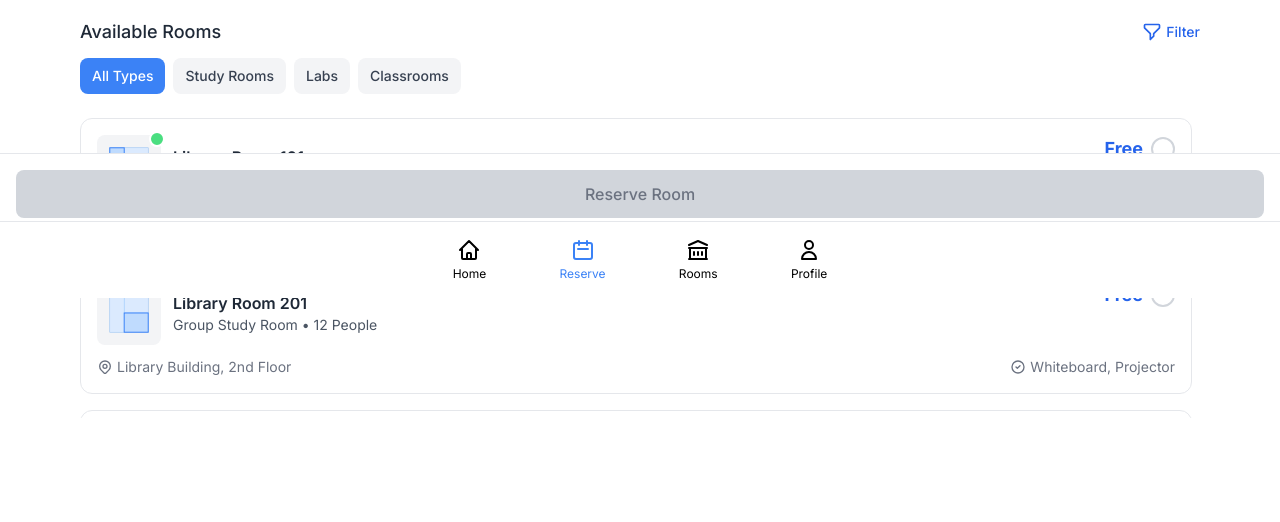
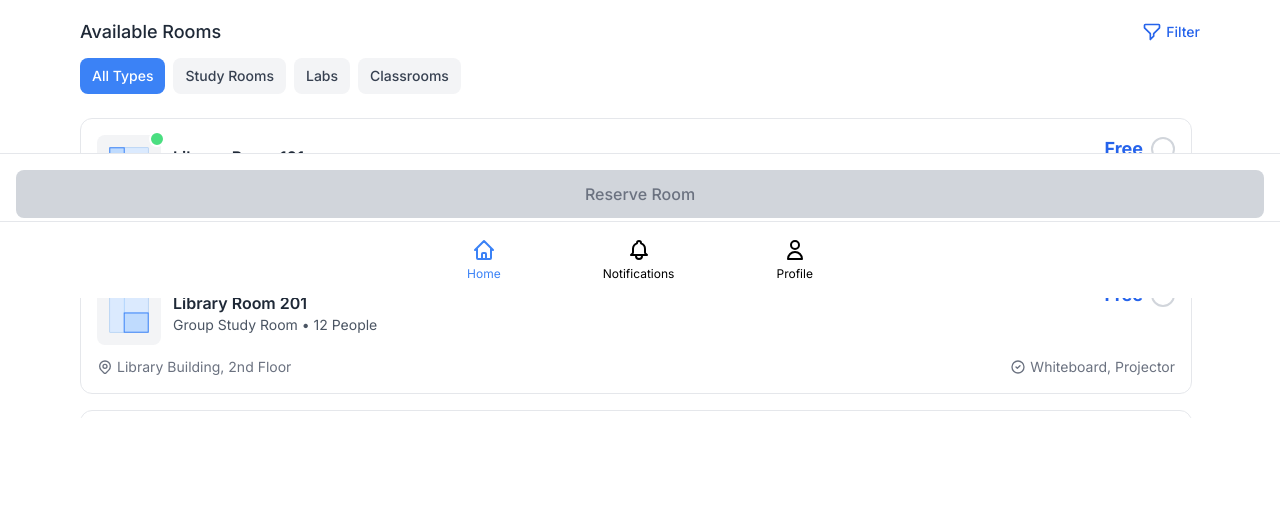
Before and after one commit to Beegash/2PA-Campus-Vision, a Django app: page /reserve/ in a window 1280 px wide. Shown: the part 502-1024 px from the top of the page. Run offline with Django 5.2, Linux system fonts and the light colour scheme; some libraries are stand-ins or nearby versions.

Commit message:
Reservation Navi Fix

```diff
--- a/campusvision/templates/room_reservation.html
+++ b/campusvision/templates/room_reservation.html
@@ -419,23 +419,17 @@
    <!-- Bottom Navigation Bar -->
    <div class="fixed bottom-0 left-0 right-0 bg-white border-t border-gray-200 px-4 py-2">
     <div class="flex justify-around items-center max-w-md mx-auto">
-           <div class="nav-item flex flex-col items-center p-2">
+        <div class="nav-item active flex flex-col items-center p-2" onclick="window.location.href='/'">
             <svg xmlns="http://www.w3.org/2000/svg" class="h-6 w-6" fill="none" viewBox="0 0 24 24" stroke="currentColor">
                 <path stroke-linecap="round" stroke-linejoin="round" stroke-width="2" d="M3 12l2-2m0 0l7-7 7 7M5 10v10a1 1 0 001 1h3m10-11l2 2m-2-2v10a1 1 0 01-1 1h-3m-6 0a1 1 0 001-1v-4a1 1 0 011-1h2a1 1 0 011 1v4a1 1 0 001 1m-6 0h6"></path>
             </svg>
             <span class="text-xs mt-1">Home</span>
         </div>
-           <div class="nav-item active flex flex-col items-center p-2">
+        <div class="nav-item flex flex-col items-center p-2" onclick="window.location.href='/notifications/'">
             <svg xmlns="http://www.w3.org/2000/svg" class="h-6 w-6" fill="none" viewBox="0 0 24 24" stroke="currentColor">
-                   <path stroke-linecap="round" stroke-linejoin="round" stroke-width="2" d="M8 7V3m8 4V3m-9 8h10M5 21h14a2 2 0 002-2V7a2 2 0 00-2-2H5a2 2 0 00-2 2v12a2 2 0 002 2z"></path>
+                <path stroke-linecap="round" stroke-linejoin="round" stroke-width="2" d="M15 17h5l-1.405-1.405A2.032 2.032 0 0118 14.158V11a6.002 6.002 0 00-4-5.659V5a2 2 0 10-4 0v.341C7.67 6.165 6 8.388 6 11v3.159c0 .538-.214 1.055-.595 1.436L4 17h5m6 0v1a3 3 0 11-6 0v-1m6 0H9"></path>
             </svg>
-               <span class="text-xs mt-1">Reserve</span>
-           </div>
-           <div class="nav-item flex flex-col items-center p-2">
-               <svg xmlns="http://www.w3.org/2000/svg" class="h-6 w-6" fill="none" viewBox="0 0 24 24" stroke="currentColor">
-                   <path stroke-linecap="round" stroke-linejoin="round" stroke-width="2" d="M8 14v3m4-3v3m4-3v3M3 21h18M3 10h18M3 7l9-4 9 4M4 10h16v11H4V10z"></path>
-               </svg>
-               <span class="text-xs mt-1">Rooms</span>
+            <span class="text-xs mt-1">Notifications</span>
         </div>
         <div class="nav-item flex flex-col items-center p-2">
             <svg xmlns="http://www.w3.org/2000/svg" class="h-6 w-6" fill="none" viewBox="0 0 24 24" stroke="currentColor">
```
Lines whose indentation alone changed are shown as unchanged.
